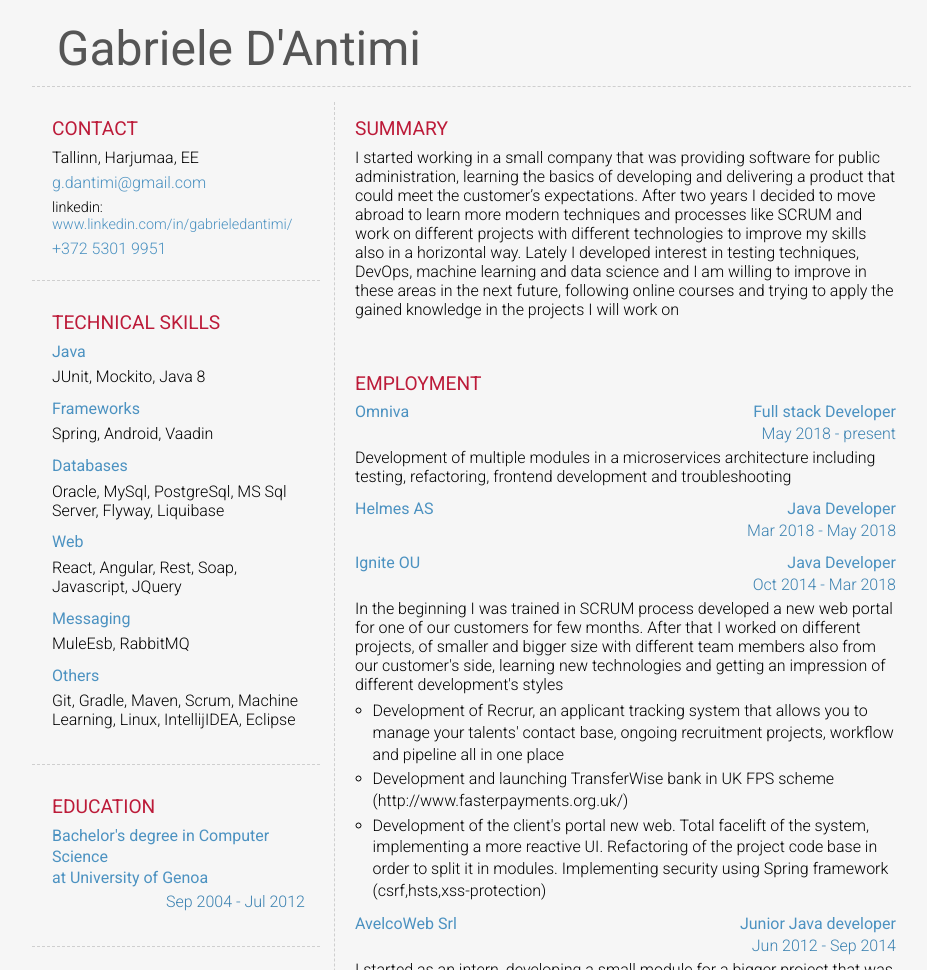
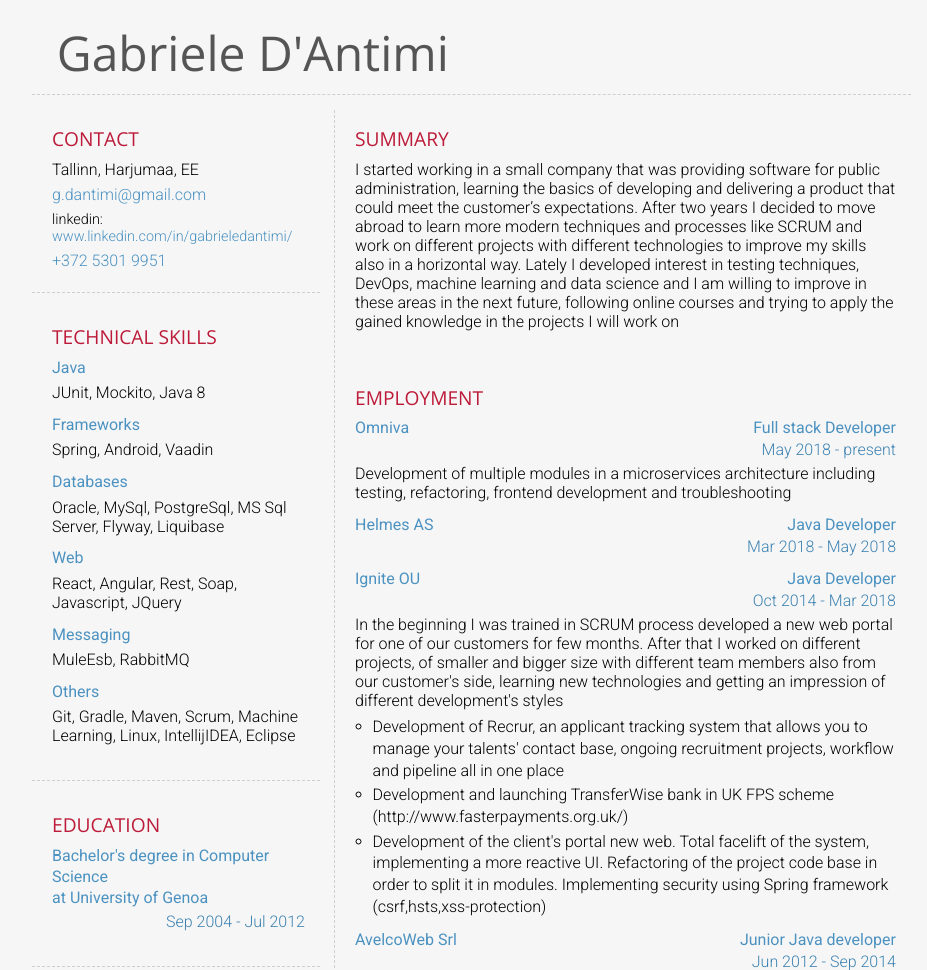
Before and after one commit to gdantimi/gdantimi.github.io, a plain HTML site: page index.html in a window 1280 px wide. Shown: the top 970 px of the page, without its empty margins (164-1091 px from the left). Drawn offline with nearby package versions, Linux system fonts and the light colour scheme.

Commit message:
Update index.html

```diff
--- a/index.html
+++ b/index.html
@@ -79,7 +79,7 @@
         }
 
         #name {
-            font-family: Roboto, 'Open Sans', Arial, sans-serif;
+            font-family: 'Open Sans', Arial, sans-serif;
             font-size: 3em;
             font-weight: 400;
             color: #555;
@@ -95,7 +95,7 @@
         .section-header {
             margin-top: 0;
             margin-bottom: .4em;
-            font-family: Roboto, 'Open Sans';
+            font-family: 'Open Sans';
             font-weight: 400;
             font-size: 1.2em;
         }
```
